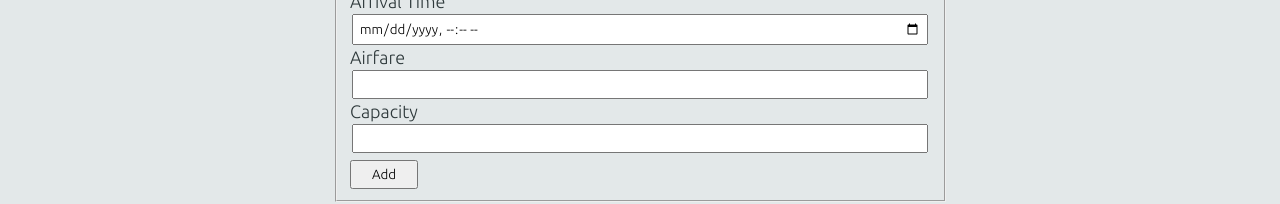
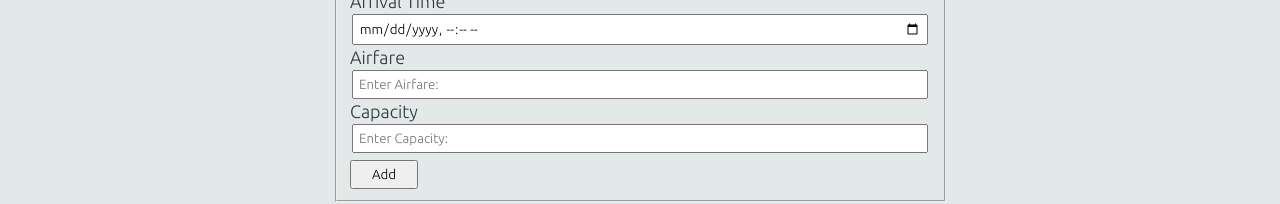
Before and after one commit to chanceback/Airline-Travel-Management-System, a React (Create React App) app in the folder project/p-frontend/: page /flights-add in a window 1280 px wide. Shown: the part 385-589 px from the top of the page. Built offline with nearby package versions, Linux system fonts and the light colour scheme; no server answers.

Commit message:
Update CreateFlightsPage.js

```diff
--- a/project/p-frontend/src/pages/CreateFlightsPage.js
+++ b/project/p-frontend/src/pages/CreateFlightsPage.js
@@ -59,7 +59,10 @@ function CreateFlightsPage() {
         <legend><strong>Add New Flight to Table</strong></legend>
             <fieldset class="fields">
                 <label>Departure Airport</label>
-                <select value={departureAirport} placeholder="Select..." onChange={e => setDepartureAirport(e.target.value)}>
+                <select value={departureAirport}
+                        placeholder="Select..."
+                        required
+                        onChange={e => setDepartureAirport(e.target.value)}>
                     <option value="null">Select...</option>
                     {airports.map((airport, i) =>
                         <option value={airport.airport_id} key={i}>{airport.airport_name}</option>
@@ -67,7 +70,9 @@ function CreateFlightsPage() {
                 </select>
 
                 <label>Arrival Airport</label>
-                <select value={arrivalAirport} onChange={e => setArrivalAirport(e.target.value)}>
+                <select value={arrivalAirport}
+                    required
+                    onChange={e => setArrivalAirport(e.target.value)}>
                     <option value="null">Select...</option>
                     {airports.map((airport, i) =>
                         <option value={airport.airport_id} key={i}>{airport.airport_name}</option>
@@ -78,6 +83,7 @@ function CreateFlightsPage() {
                 <input
                     type="datetime-local"
                     name="departure-time"
+                    pattern="datetime-local"
                     required
                     value={departureTime}
                     onChange={e => setDepartureTime(e.target.value)}
@@ -86,15 +92,17 @@ function CreateFlightsPage() {
                 <input
                     type="datetime-local"
                     name="arrival-time"
+                    pattern="datetime-local"
                     required
                     value={arrivalTime}
                     onChange={e => setArrivalTime(e.target.value)}
                     id="arrival-time" />
                 <label>Airfare</label>
                 <input
-                    type="number"
+                    type="text"
                     name="airfare"
                     pattern="[0-9]+"
+                    placeholder="Enter Airfare:"
                     required
                     value={airfare}
                     onChange={e => setAirfare(e.target.value)}
@@ -104,6 +112,7 @@ function CreateFlightsPage() {
                     type="number"
                     name="capacity"
                     pattern="[0-9]+"
+                    placeholder="Enter Capacity:"
                     required
                     value={capacity}
                     onChange={e => setCapacity(e.target.value)}
```
